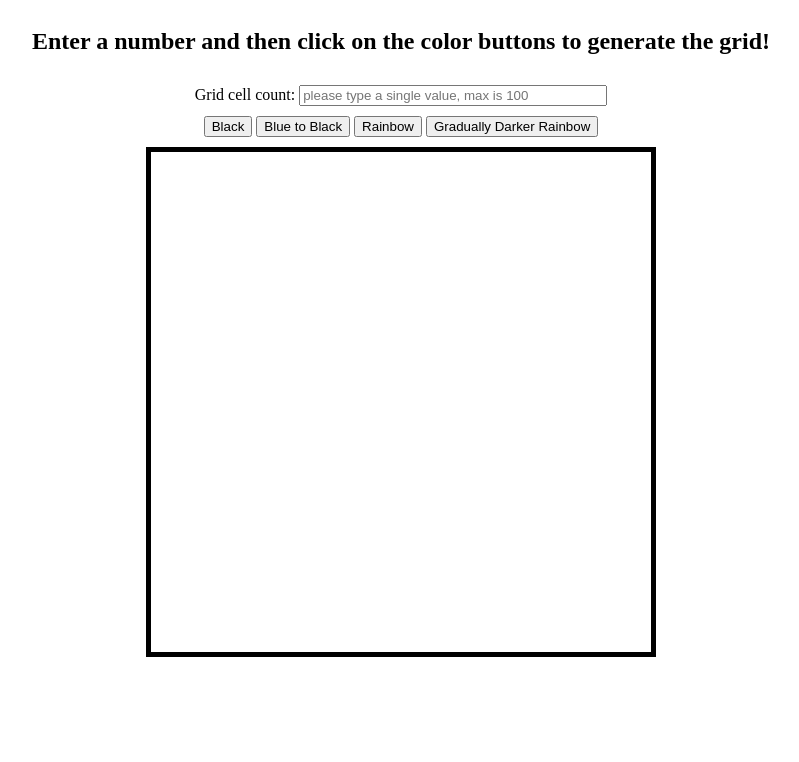
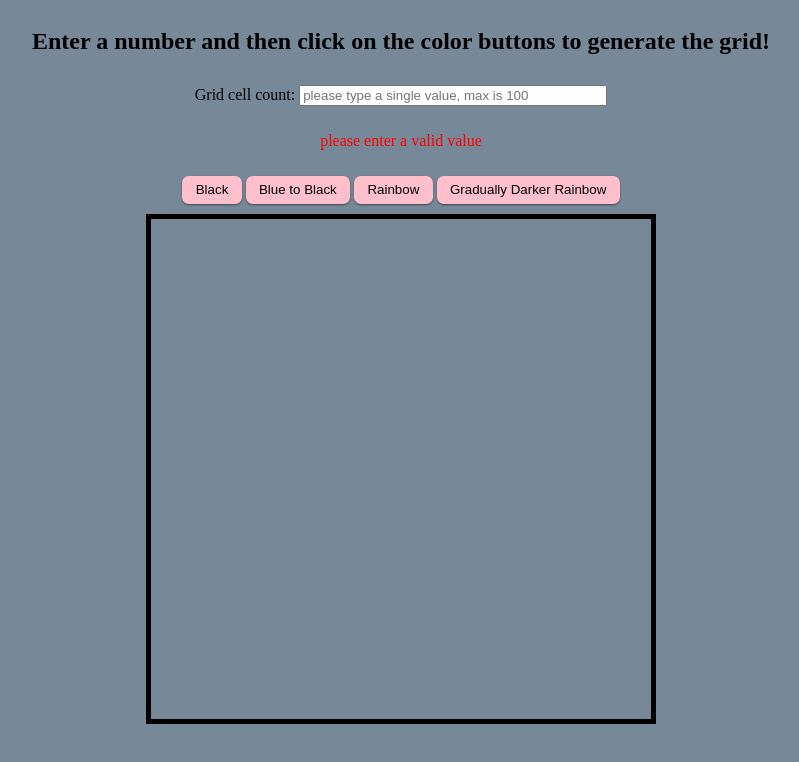
Before and after one commit to GaneshS288/etch-a-sketch, a plain HTML site: page index.html in a window 1280 px wide. Both pictures are taken after a click on the button "Black". Shown: the whole page, without its empty margins (239-1038 px from the left). Drawn offline with Linux system fonts and the light colour scheme.

Commit message:
print an error message if the value inputted by user is invalid

```diff
--- a/index.html
+++ b/index.html
@@ -15,6 +15,8 @@
     <input type="number" id="grid-value" name="grid-value" placeholder="please type a single value, max is 100" required min="2" max="100">
     </div>
 
+    <p class="errorMsg"></p>
+
     <div class="buttons">
         <button class="black">Black</button>
         <button class="blue-to-black">Blue to Black</button>
--- a/script.js
+++ b/script.js
@@ -40,8 +40,10 @@ darkerRainbowButton.addEventListener('click', () => {
 }
 )
 
+const errorMsg = document.querySelector('.errorMsg');
+
 const gridValue = document.querySelector('#grid-value');
-//gridValue.addEventListener('change', generateGrid)
+
 
 //This needs to be global to store reference to divs in the grid
 let divs;
@@ -57,6 +59,13 @@ function generateGrid () {
     oldDivs.forEach(div => {
         div.remove()
     });
+
+    if (gridNumber < 2 || gridNumber > 100) {
+        errorMsg.textContent = "please enter a valid value"
+    }
+
+    else {
+        errorMsg.textContent = null
 
     while (i < gridNumber) {
         const rowDiv = document.createElement('div');
@@ -74,7 +83,7 @@ function generateGrid () {
                 row.append(innerDiv)
             }
         });
-
+    }
         divs = document.querySelectorAll('.innerDiv');
 }
 
--- a/styles.css
+++ b/styles.css
@@ -4,7 +4,7 @@ body {
     justify-content: center;
     align-items: center;
     gap: 10px;
-    /*background-color: rgba(255, 218, 185, 0.733);*/
+    background-color: lightslategrey;
 }
 
 .grid-container div {
@@ -12,6 +12,7 @@ body {
     padding: 0;
     border: 0;
     flex: 1;
+    background-color: white;
 }
 
 .grid-container {
@@ -30,3 +31,23 @@ body {
 #grid-value {
     width: 300px;
 }
+
+button {
+    position: relative;
+    padding: 0.5em 1em;
+    border: 0;
+    border-radius: 0.5em;
+    background-color: pink;
+    box-shadow: 0px 1px 2px rgba(0, 0, 0, 0.5);
+    cursor: pointer;
+  }
+
+  .active, button:active {
+    top: 2px;
+    left: 1px;
+    box-shadow: none;
+  }
+
+  .errorMsg {
+    color: red;
+  }
```
